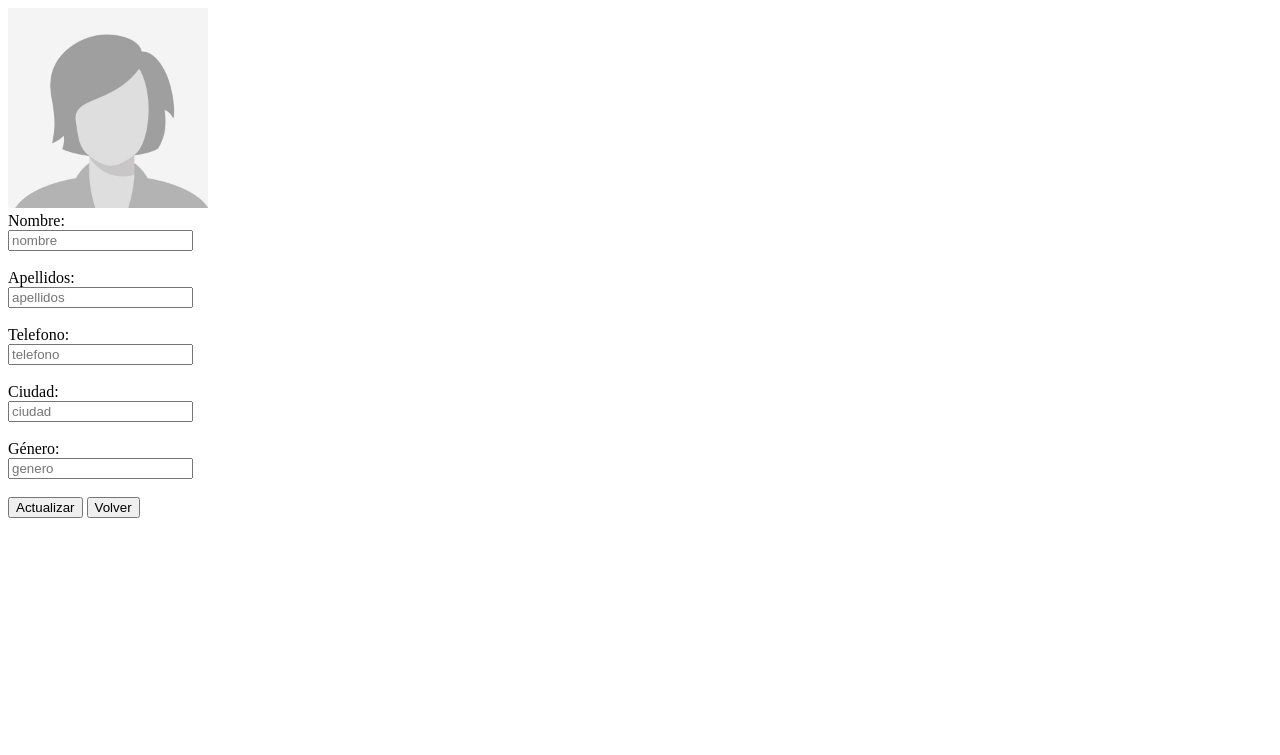
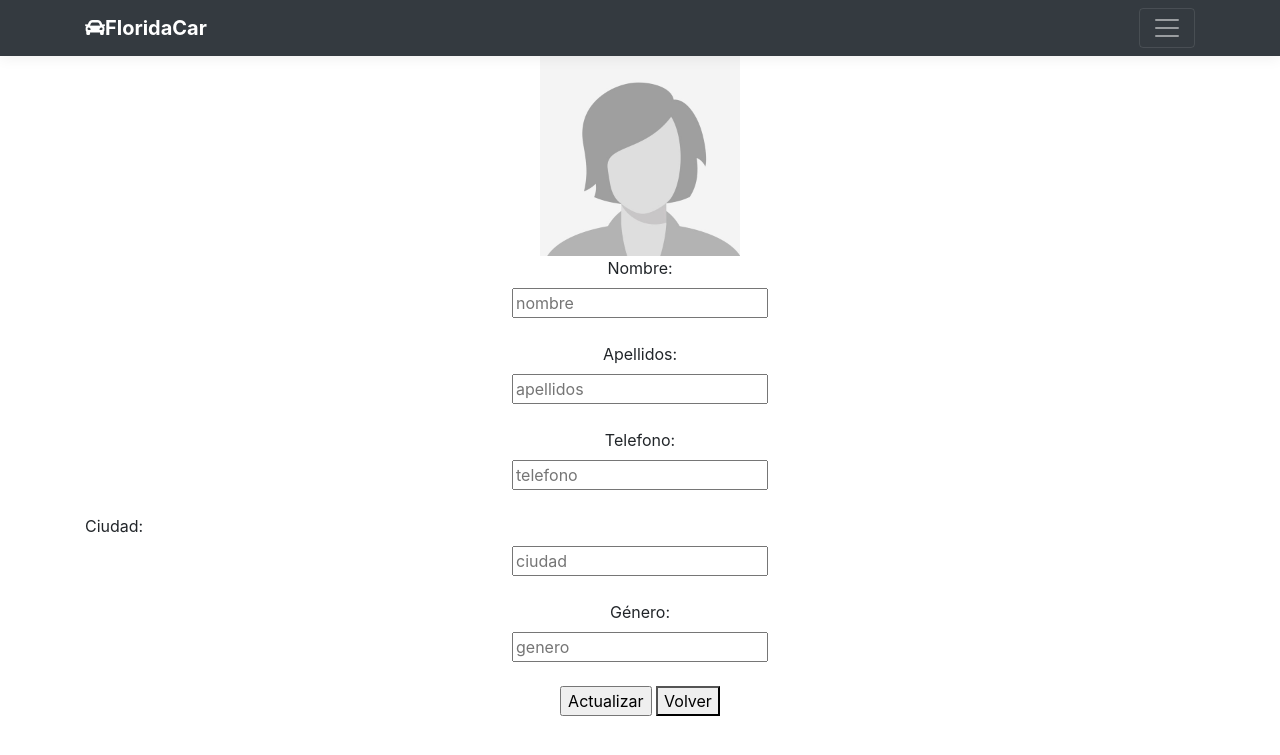
Before and after one commit to Pjorda96/lolitos, a PHP site: template Floridacar/public/views/verPerfil.php in a window 1280 px wide. Shown: the top 755 px of the page. Run offline with PHP 8.4, Linux system fonts and the light colour scheme; the template is opened without the code that fills it, so the values that code supplies are empty; some libraries are stand-ins or nearby versions.

Commit message:
css perfil

```diff
--- /dev/null
+++ b/Floridacar/public/css/perfil.css
@@ -0,0 +1,3 @@
+.container{
+  width: 30;
+}
--- a/Floridacar/public/views/verPerfil.php
+++ b/Floridacar/public/views/verPerfil.php
@@ -3,10 +3,62 @@
 <html lang="en" dir="ltr">
   <head>
     <meta charset="utf-8">
-    <title></title>
+    <title>Perfil de Usuario</title>
+    <link rel="stylesheet" href="https://use.fontawesome.com/releases/v5.0.13/css/all.css" integrity="sha384-DNOHZ68U8hZfKXOrtjWvjxusGo9WQnrNx2sqG0tfsghAvtVlRW3tvkXWZh58N9jp" crossorigin="anonymous">
+    <meta charset="utf-8">
+    <meta name="viewport" content="width=device-width, initial-scale=1, shrink-to-fit=no">
+    <meta name="description" content="">
+    <meta name="author" content="">
+    <link rel="stylesheet" href="https://stackpath.bootstrapcdn.com/bootstrap/4.1.1/css/bootstrap.min.css" integrity="sha384-WskhaSGFgHYWDcbwN70/dfYBj47jz9qbsMId/iRN3ewGhXQFZCSftd1LZCfmhktB" crossorigin="anonymous">
+    <script src="https://code.jquery.com/jquery-3.3.1.slim.min.js" integrity="sha384-q8i/X+965DzO0rT7abK41JStQIAqVgRVzpbzo5smXKp4YfRvH+8abtTE1Pi6jizo" crossorigin="anonymous"></script>
+    <script src="https://cdnjs.cloudflare.com/ajax/libs/popper.js/1.14.3/umd/popper.min.js" integrity="sha384-ZMP7rVo3mIykV+2+9J3UJ46jBk0WLaUAdn689aCwoqbBJiSnjAK/l8WvCWPIPm49" crossorigin="anonymous"></script>
+    <script src="https://stackpath.bootstrapcdn.com/bootstrap/4.1.1/js/bootstrap.min.js" integrity="sha384-smHYKdLADwkXOn1EmN1qk/HfnUcbVRZyYmZ4qpPea6sjB/pTJ0euyQp0Mk8ck+5T" crossorigin="anonymous"></script>
+
+    <!-- Bootstrap core CSS -->
+    <link href="../../../../dist/css/bootstrap.min.css" rel="stylesheet">
+
+    <!-- Custom styles for this template -->
+    <link href="css/album.css" rel="stylesheet">
+    <link rel="stylesheet" href="https://use.fontawesome.com/releases/v5.0.13/css/all.css" integrity="sha384-DNOHZ68U8hZfKXOrtjWvjxusGo9WQnrNx2sqG0tfsghAvtVlRW3tvkXWZh58N9jp" crossorigin="anonymous">
   </head>
   <body>
-    <form class="" action="index.html" method="post" onsubmit="">
+    <header>
+      <div class="collapse bg-dark" id="navbarHeader">
+        <div class="container">
+          <div class="row">
+            <div class="col-sm-8 col-md-7 py-4">
+              <h4 class="text-white">¿Quienes somos?</h4>
+              <p class="text-muted">Somos un grupo de estudiantes de primer año del modulo superior de Desarollo de Aplicaciones Web que hemos decidido crear FloridaCar una empresa enfocada al transporte de alumnos al centro de la Florida o de esta al destino que les interese.
+              Nuestro fin con este programa es ayudar a los alumnos a moverse de un modo economico y de una manera eficiente,en la que principalmente los alumnos sin vehículo no dependan del transporte publico.
+            </p>
+            </div>
+            <div class="col-sm-4 offset-md-1 py-4">
+              <h4 class="text-white">Contact</h4>
+              <ul class="list-unstyled">
+                <li><a href="perfil.php" class="text-white">Ver perfil</a></li>
+                <li><a href="login.php" class="text-white">Iniciar Sesion</a></li>
+                <li><a href="" class="text-white">Registararse</a></li>
+                <li><a href="#" class="text-white">Cerrar sesion</a></li>
+              </ul>
+            </div>
+          </div>
+        </div>
+      </div>
+      <div class="navbar navbar-dark bg-dark box-shadow">
+        <div class="container d-flex justify-content-between">
+          <a href="#" class="navbar-brand d-flex align-items-center">
+            <i class="fas fa-car"></i>
+
+            <strong>FloridaCar</strong>
+          </a>
+          <button class="navbar-toggler" type="button" data-toggle="collapse" data-target="#navbarHeader" aria-controls="navbarHeader" aria-expanded="false" aria-label="Toggle navigation">
+            <span class="navbar-toggler-icon"></span>
+          </button>
+        </div>
+      </div>
+    </header>
+    </div>
+      <div class="container" align="center">
       <img src="
       <?php
       if ($baseDatos->getGenero() == "Hombre"){
@@ -29,16 +81,28 @@
             <input type="text" placeholder="telefono" id="telefono" name="telefono" value="<?=$baseDatos->getTelefono()?>" readonly>
         </div><br>
         <div>
+          <div class="label" style="text-align:left" >
             <label for="nombre">Ciudad:</label><br>
+          </div>
+
             <input type="text" placeholder="ciudad" id="ciudad" name="ciudad" value="<?=$baseDatos->getLocalidad()?>" readonly>
         </div><br>
         <div>
             <label for="nombre">Género:</label><br>
             <input type="text" placeholder="genero" id="genero" name="genero" value="<?=$baseDatos->getGenero()?>" readonly>
         </div><br>
-        <input type="button" onclick="location.href='../modificarPerfil.php';" value="Actualizar" />
+        <input type="button" onclick="location.href='modificarPerfil.php';" value="Actualizar" />
     <button onclick="">Volver</button>
-    </form>
 
+  </div>
+
+    <!-- Bootstrap core JavaScript
+    ================================================== -->
+    <!-- Placed at the end of the document so the pages load faster -->
+    <script src="https://code.jquery.com/jquery-3.3.1.slim.min.js" integrity="sha384-q8i/X+965DzO0rT7abK41JStQIAqVgRVzpbzo5smXKp4YfRvH+8abtTE1Pi6jizo" crossorigin="anonymous"></script>
+    <script>window.jQuery || document.write('<script src="../../../../assets/js/vendor/jquery-slim.min.js"><\/script>')</script>
+    <script src="../../../../assets/js/vendor/popper.min.js"></script>
+    <script src="../../../../dist/js/bootstrap.min.js"></script>
+    <script src="../../../../assets/js/vendor/holder.min.js"></script>
   </body>
 </html>
```
Also changed, not shown: Floridacar/public/views/quienes_somos.php (deleted, +0 -40 lines).
